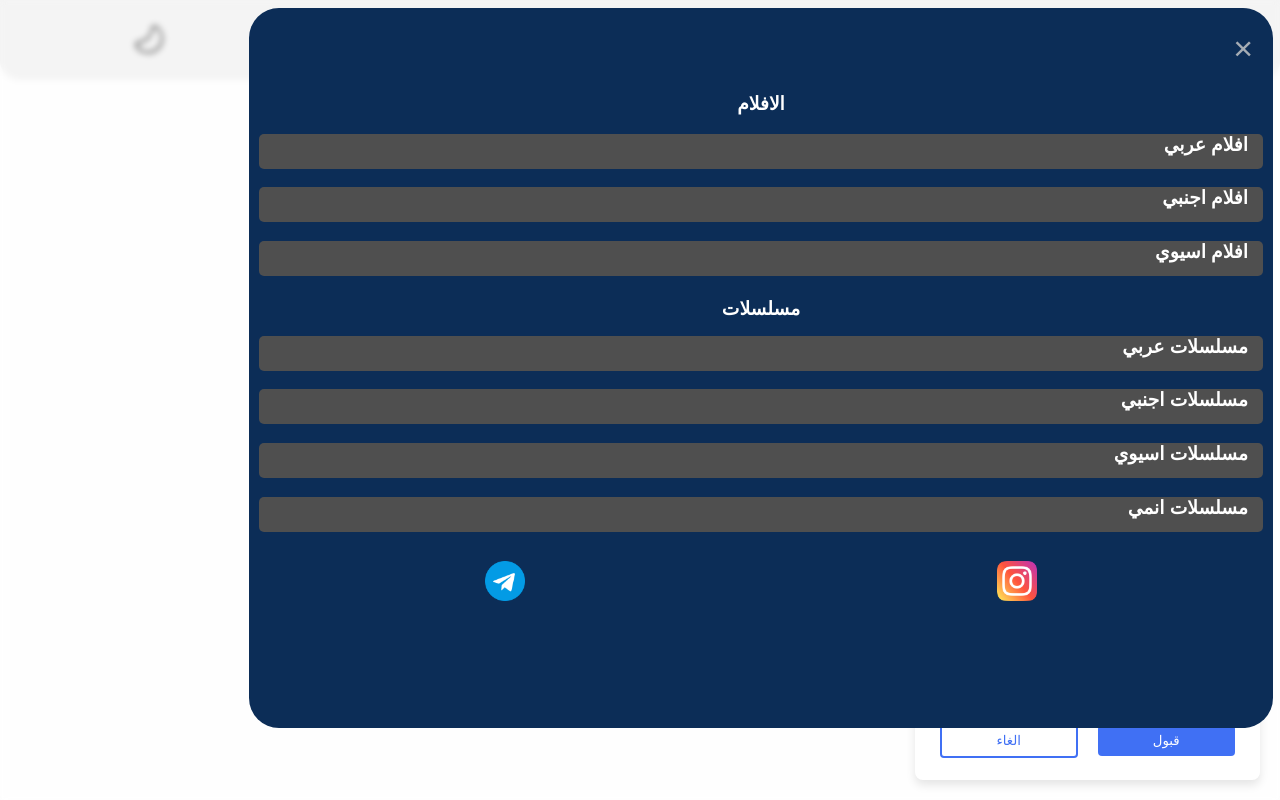
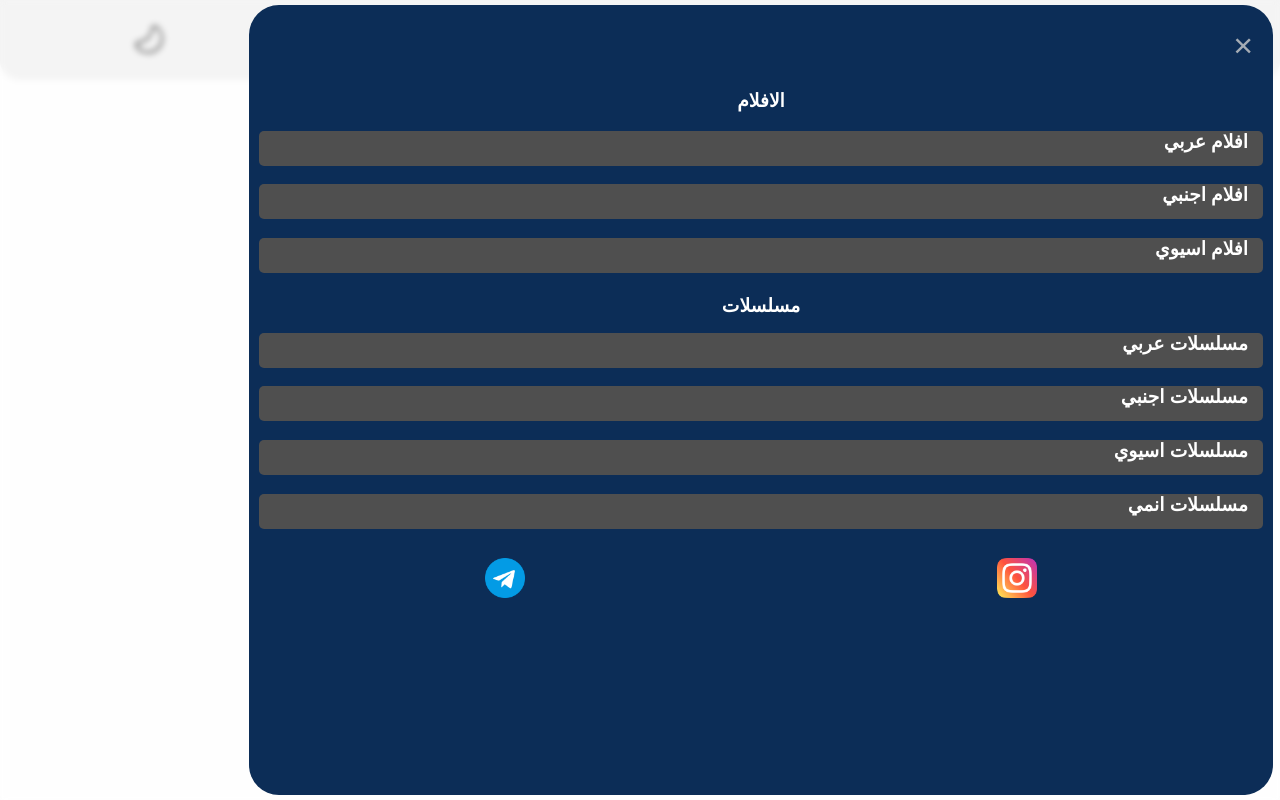
Before and after one commit to Minashehatadev/Film, a plain HTML site: page index.html in a window 1280 px wide. Both pictures are taken after a click on the icon 1130 px from the left and 42 px from the top of the page. Drawn offline with nearby package versions, Linux system fonts and the light colour scheme.

Commit message:
Update style.css

```diff
--- a/style.css
+++ b/style.css
@@ -163,9 +163,10 @@ display: none;
   width: 80%;
 
   position: fixed;
-  top: 1%;
+
   border-radius: 30px 30px 30px 30px;
-  height: 90vh;
+  height: calc(100% - 10px);
+  top: 5px;
   display: none;
   background-color:#0C2D57;
   z-index: 1;
```
